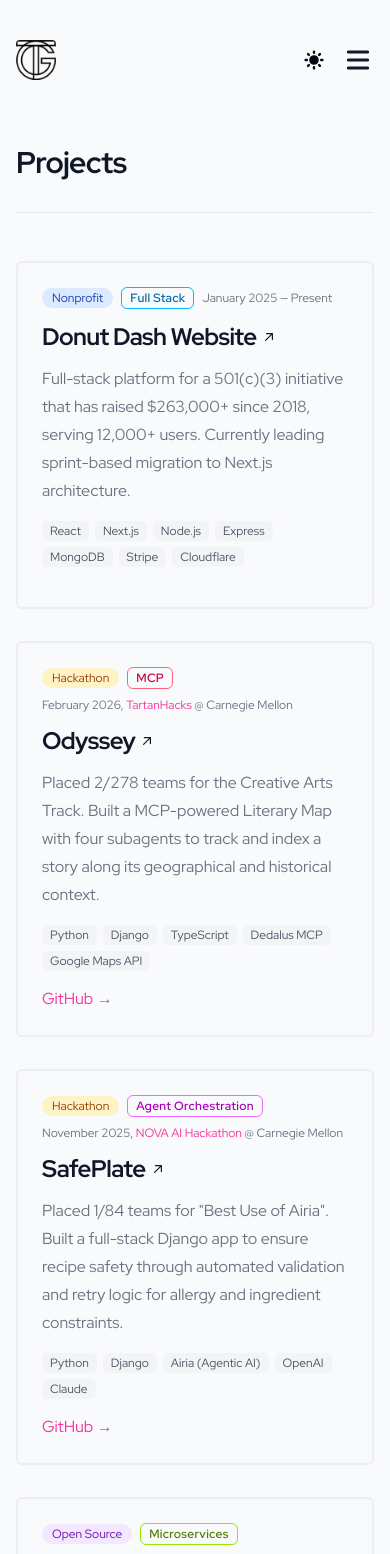
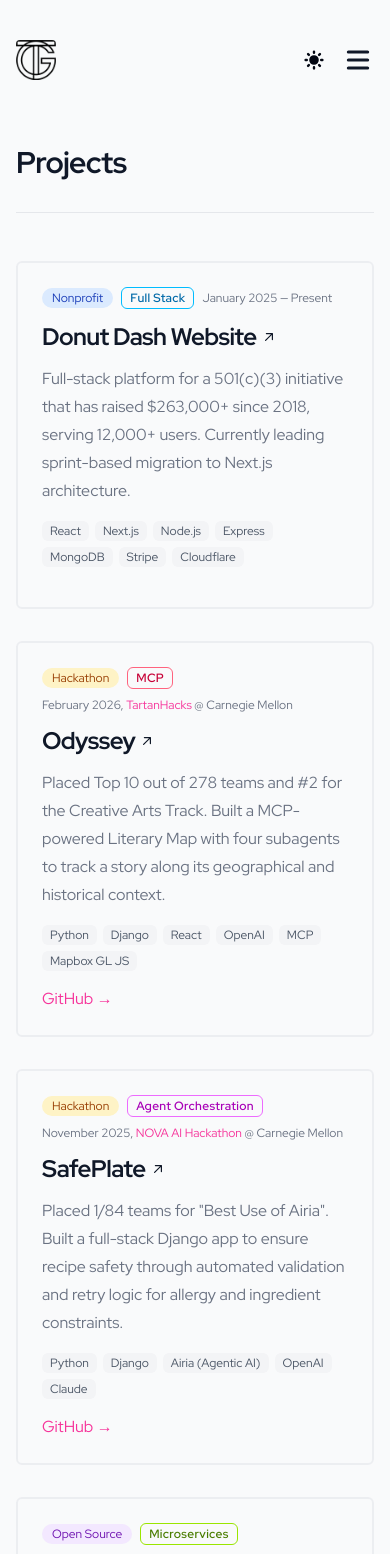
Before and after one commit to tedgershon/tedgershon.github.io, a Next.js app: page /projects in a window 390 px wide. Shown: the top 1554 px of the page. Built offline with nearby package versions, Linux system fonts and the light colour scheme.

Commit message:
updated experience to format correctly on mobile, technologies used in Odyssey project, and resume

```diff
--- a/app/experience/page.tsx
+++ b/app/experience/page.tsx
@@ -93,7 +93,7 @@
       <div className="min-w-0 flex-1 pb-8">
         {/* Mobile-only category label */}
         {categoryLabel && (
-          <span className="mb-1 block text-xs font-semibold tracking-widest text-gray-400 uppercase sm:hidden dark:text-gray-500">
+          <span className="mb-2 block text-xs font-semibold tracking-widest text-gray-400 uppercase sm:mb-1 sm:hidden dark:text-gray-500">
             {categoryLabel}
           </span>
         )}
@@ -101,7 +101,7 @@
         {/* Company row */}
         <button
           onClick={() => setIsOpen(!isOpen)}
-          className="flex h-6 w-full cursor-pointer items-center gap-2 text-left"
+          className="flex w-full cursor-pointer items-start gap-2 text-left sm:h-6 sm:items-center"
           aria-expanded={isOpen}
         >
           <div className="flex flex-1 flex-col gap-1 sm:flex-row sm:items-start sm:justify-between">
--- a/data/projectsData.ts
+++ b/data/projectsData.ts
@@ -83,8 +83,8 @@
   {
     title: 'Odyssey',
     website: 'https://odyssey-wp6e.onrender.com/',
-    description: `Placed 2/278 teams for the Creative Arts Track. Built a MCP-powered Literary Map with four subagents to track and index a story along its geographical and historical context.`,
-    techStack: ['Python', 'Django', 'TypeScript', 'Dedalus MCP', 'Google Maps API'],
+    description: `Placed Top 10 out of 278 teams and #2 for the Creative Arts Track. Built a MCP-powered Literary Map with four subagents to track a story along its geographical and historical context.`,
+    techStack: ['Python', 'Django', 'React', 'OpenAI', 'MCP', 'Mapbox GL JS'],
     scope: 'hackathon',
     category: 'mcp',
     impact: 'February 2026, [TartanHacks](https://www.tartanhacks.com/) @ Carnegie Mellon',
@@ -132,16 +132,6 @@
     github: 'https://github.com/tedgershon/Roi-du-Pain',
   },
   {
-    title: 'Scotty Surfers',
-    description:
-      'A CMU-themed take on Subway Surfers, built using the CMU Graphics library. Features procedurally generated obstacles, sprite animation, and real-time collision detection.',
-    techStack: ['Python', 'CMU Graphics'],
-    scope: 'hackathon',
-    category: 'game-dev',
-    impact: 'November 2023, [Hack112](https://www.cs.cmu.edu/~112/) @ Carnegie Mellon',
-    github: 'https://github.com/tedgershon/ScottySurfers',
-  },
-  {
     title: 'C0VM',
     description:
       'Wrote a program in C to interpret C0 / C1 bytecode and run instructions in real time (similar to JVM), and extended C0VM by adding support for function pointers and void* pointers.',
@@ -158,6 +148,16 @@
     scope: 'academic',
     category: 'data-structures',
     impact: 'March 2024',
+  },
+  {
+    title: 'Scotty Surfers',
+    description:
+      'A CMU-themed take on Subway Surfers, built using the CMU Graphics library. Features procedurally generated obstacles, sprite animation, and real-time collision detection.',
+    techStack: ['Python', 'CMU Graphics'],
+    scope: 'hackathon',
+    category: 'game-dev',
+    impact: 'November 2023, [Hack112](https://www.cs.cmu.edu/~112/) @ Carnegie Mellon',
+    github: 'https://github.com/tedgershon/ScottySurfers',
   },
   {
     title: 'Complex Static Library',
```
Also changed, not shown: 1 other file (tests, documents, lock files or other folders).
